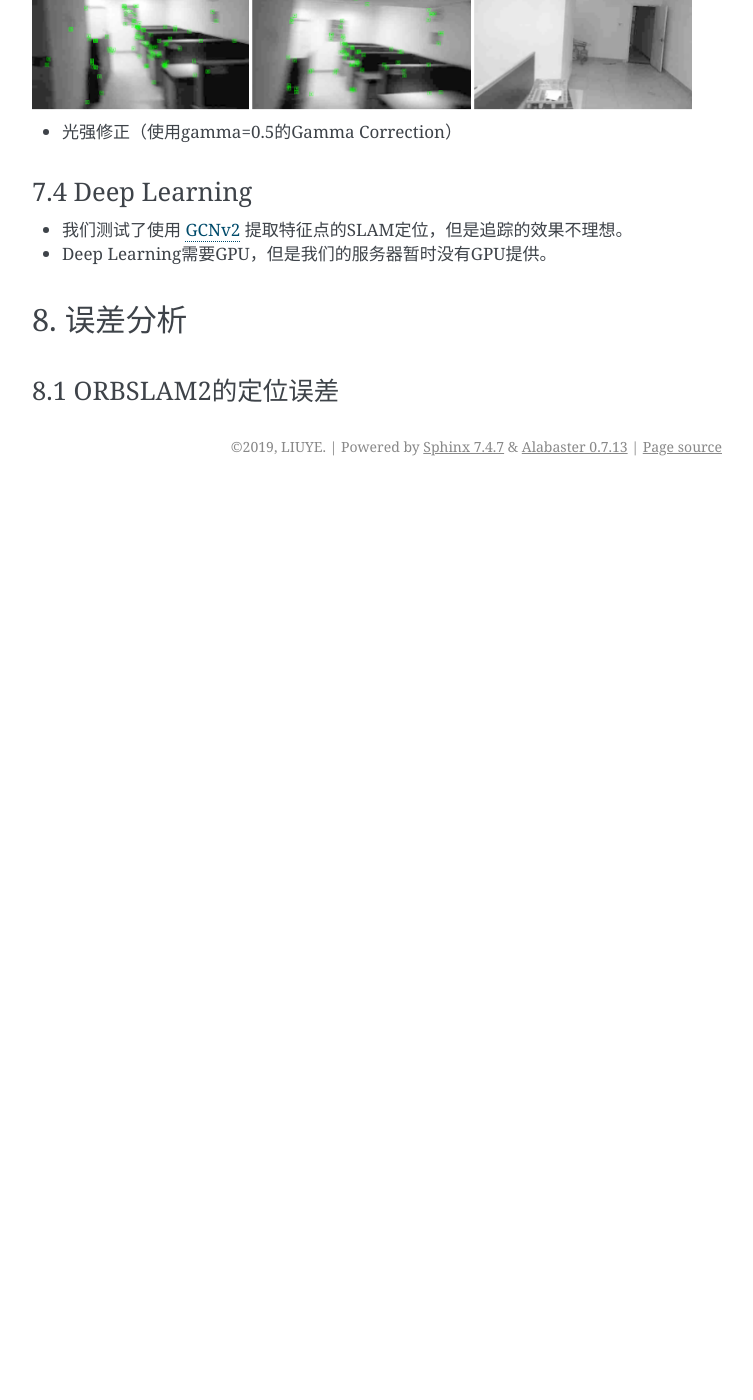
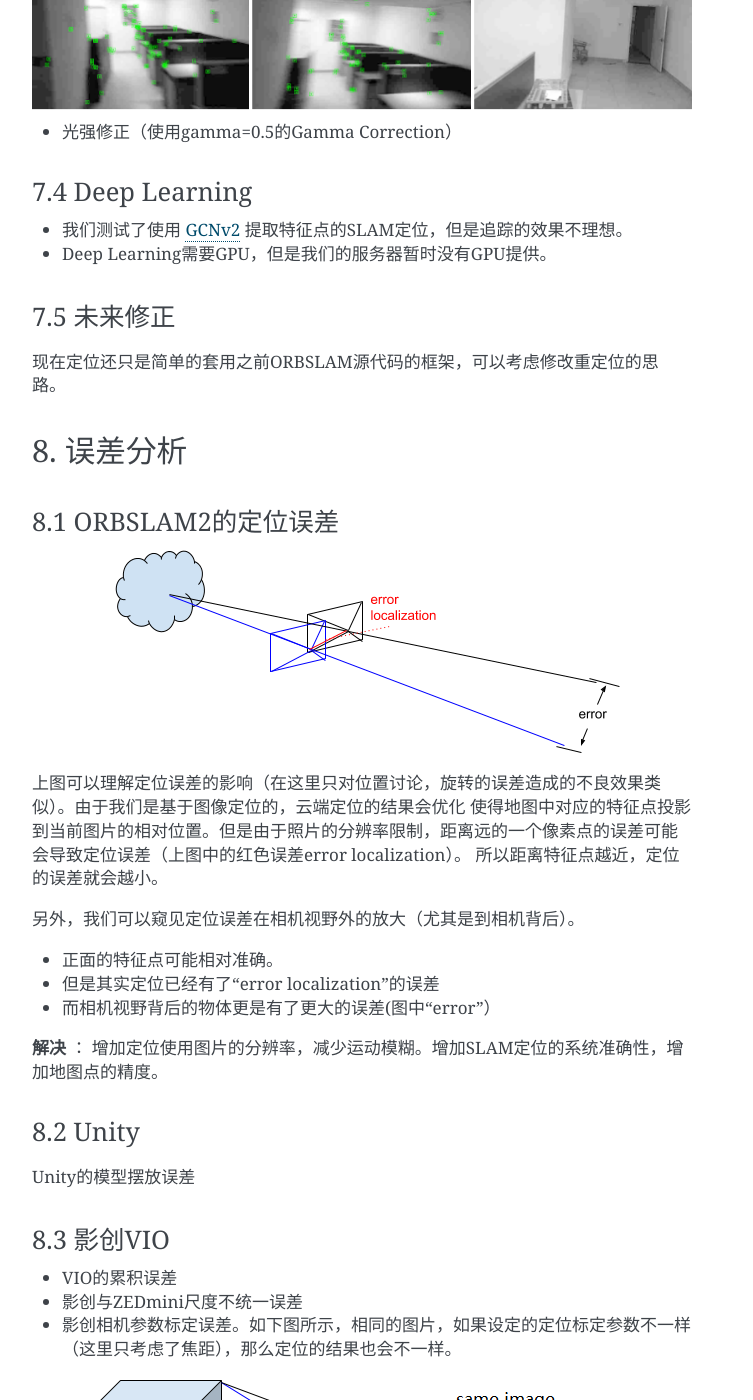
Before and after one commit to gggliuye/VIO, a Sphinx documentation site: the page built from docs/UnitySc/unityShadowCreator.rst, in a window 1280 px wide and 1400 px high, scrolled down 6817 px. Shown: the whole window, without its empty margins (388-1141 px from the left). Built offline with Sphinx 7.4.7, drawn with Linux system fonts in a browser that asks for light colours; before the commit the page ends 7303 px from its top, so only the background shows below that; some of the changed text lies outside the part shown.

Commit message:
Update unityShadowCreator.rst

```diff
--- a/docs/UnitySc/unityShadowCreator.rst
+++ b/docs/UnitySc/unityShadowCreator.rst
@@ -171,9 +171,42 @@ SLAM与SFM的区别之一就是全局优化的次数，由于我们没有了实
 * 我们测试了使用 `GCNv2 <https://github.com/jiexiong2016/GCNv2_SLAM>`_ 提取特征点的SLAM定位，但是追踪的效果不理想。
 * Deep Learning需要GPU，但是我们的服务器暂时没有GPU提供。
 
+7.5 未来修正
+>>>>>>>>>>>>>>>>>>>
+现在定位还只是简单的套用之前ORBSLAM源代码的框架，可以考虑修改重定位的思路。
+
 
 8. 误差分析
 ---------------------
 
 8.1 ORBSLAM2的定位误差
 >>>>>>>>>>>>>>>>>>>>>>
+
+.. image:: error_localization.png
+   :align: center
+
+上图可以理解定位误差的影响（在这里只对位置讨论，旋转的误差造成的不良效果类似）。由于我们是基于图像定位的，云端定位的结果会优化
+使得地图中对应的特征点投影到当前图片的相对位置。但是由于照片的分辨率限制，距离远的一个像素点的误差可能会导致定位误差（上图中的红色误差error localization）。
+所以距离特征点越近，定位的误差就会越小。
+
+另外，我们可以窥见定位误差在相机视野外的放大（尤其是到相机背后）。
+
+* 正面的特征点可能相对准确。
+* 但是其实定位已经有了“error localization”的误差
+* 而相机视野背后的物体更是有了更大的误差(图中“error”）
+
+**解决**  ： 增加定位使用图片的分辨率，减少运动模糊。增加SLAM定位的系统准确性，增加地图点的精度。
+
+8.2 Unity
+>>>>>>>>>>>>>>>>>>>>>>>>>>>>
+Unity的模型摆放误差
+
+
+8.3 影创VIO
+>>>>>>>>>>>>>>>>>>>>>>>>>
+
+* VIO的累积误差
+* 影创与ZEDmini尺度不统一误差
+* 影创相机参数标定误差。如下图所示，相同的图片，如果设定的定位标定参数不一样（这里只考虑了焦距），那么定位的结果也会不一样。
+.. image:: calibration.png
+   :align: center
```
